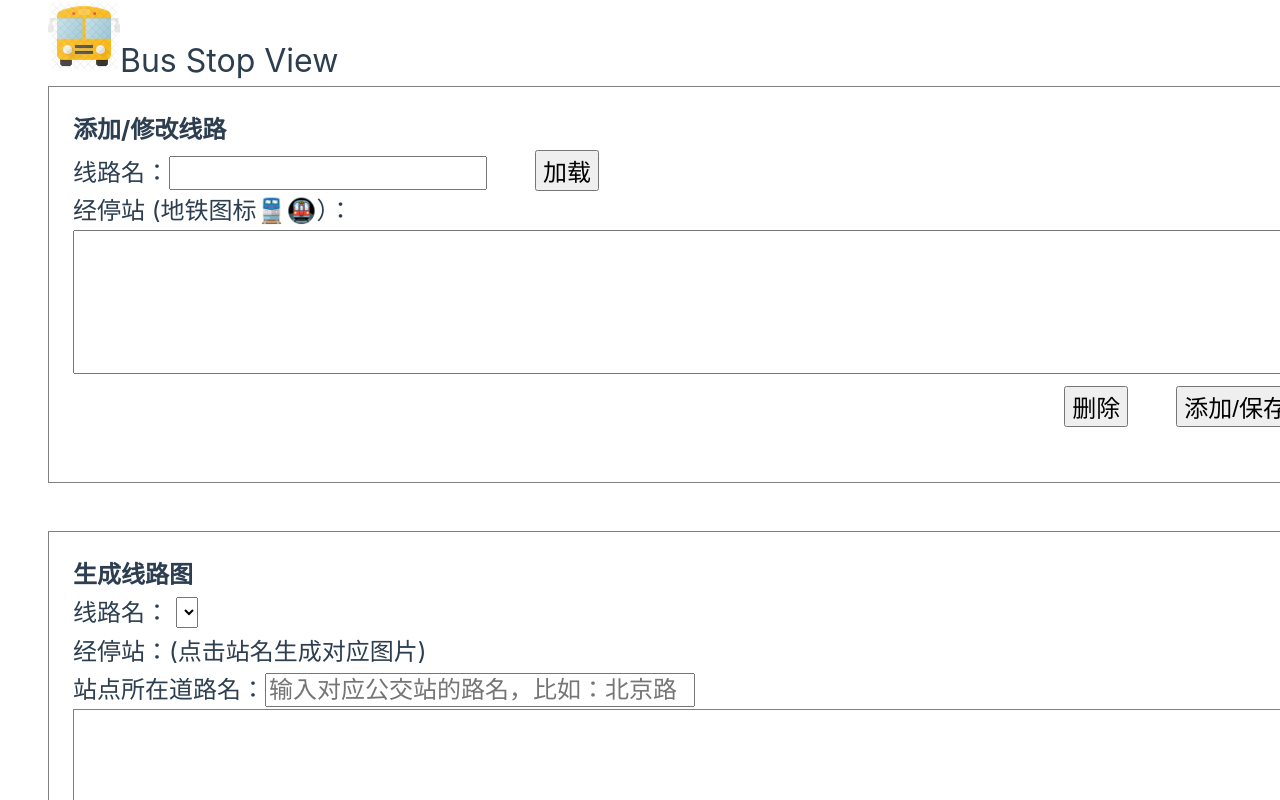
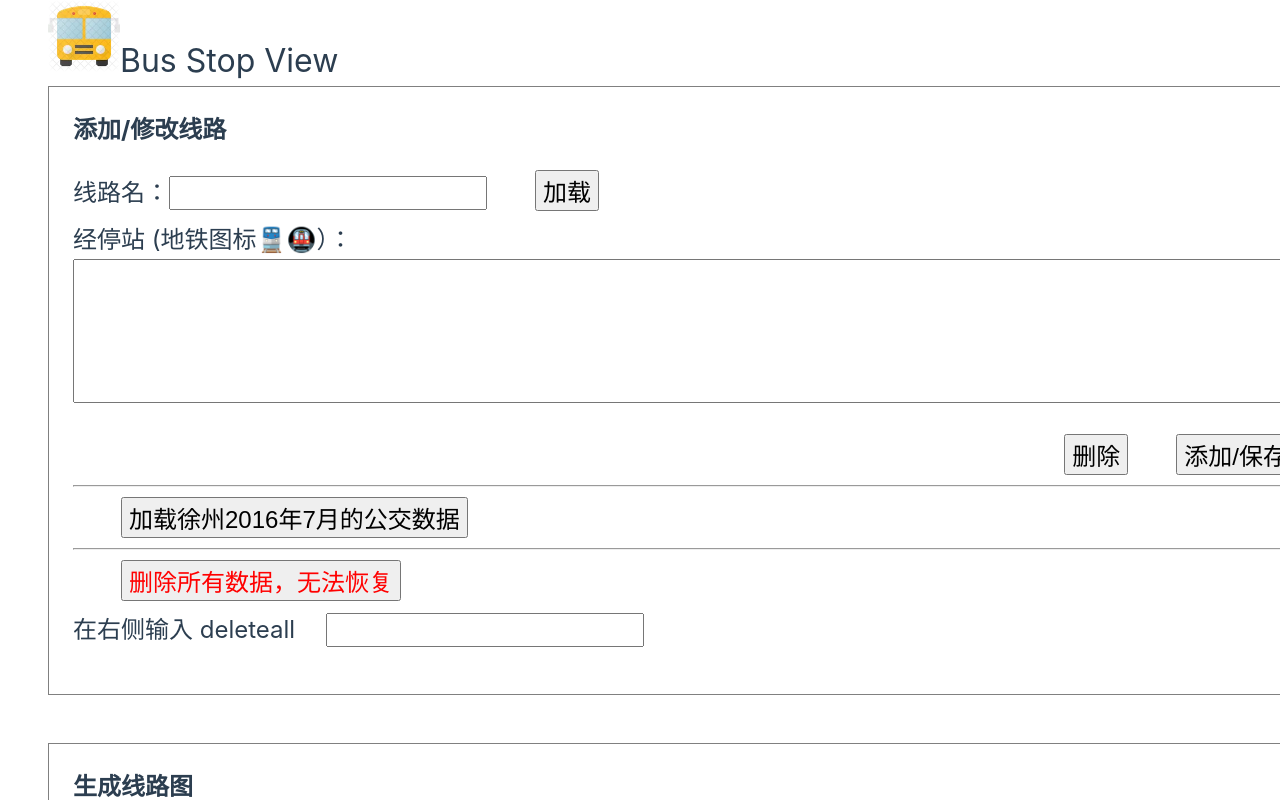
Before and after one commit to z7z8th/bus-stop-view, a Vue app: page / in a window 1280 px wide. Shown: the top 800 px of the page. Built offline with nearby package versions, Linux system fonts and the light colour scheme; what jquery-csv would draw is missing.

Commit message:
delete all data function

```diff
--- a/src/components/BusEditLine.vue
+++ b/src/components/BusEditLine.vue
@@ -2,7 +2,7 @@
 const emit = defineEmits(['updateBusList'])
 
 import { ref } from 'vue'
-import { busAddLine, busDeleteLine, busGetBusStops } from './BusStopStor.js'
+import { busAddLine, busDeleteLine, busGetBusStops, deleteAllLines } from './BusStopStor.js'
 import { EventBusTool } from './EventBus.js';
 import { addTestData } from './BusTestData.js';
 
@@ -11,6 +11,7 @@ eventBus.subscribe('line-change', (bname) => { busName.value = bname; loadLine()
 
 const busName = ref('')
 const busStopsStr = ref('')
+const confirmClear = ref('')
 
 function parseBusStopsStr(str) {
     if (!str)
@@ -61,7 +62,18 @@ function deleteLine() {
     eventBus.publish('message', 'info', '删除成功')
 }
 
-setTimeout(addTestData, 0, saveLineStr)
+function deleteAll() {
+    if (confirmClear.value != 'deleteall') {
+        eventBus.publish('message', 'info', '请输入deleteall')
+        return
+    }
+    confirmClear.value = ''
+    deleteAllLines()
+    emit('updateBusList')
+    eventBus.publish('message', 'info', '清空成功')
+}
+
+// setTimeout(addTestData, 0, saveLineStr)
 
 </script>
 
@@ -80,16 +92,26 @@ setTimeout(addTestData, 0, saveLineStr)
             <button class="right" id="save" @click="saveLine">添加/保存</button>
             <button class="right" id="save" @click="deleteLine">删除</button>
         </div>
+        <div>
+            <hr>
+            <button @click="() => addTestData(saveLineStr)">加载徐州2016年7月的公交数据</button><br>
+            <hr>
+            <button @click="deleteAll" class="delete">删除所有数据，无法恢复</button><br>
+            <span>在右侧输入 deleteall &emsp;</span><input type="text" v-model="confirmClear">
+        </div>
     </div>
 </template>
 
 <style scoped>
 div {
-    padding-bottom: 1.5rem;
+    padding-top: 10px;
+    padding-bottom: 10px;
 }
 
 button {
     margin-left: 2rem;
+    margin-bottom: 10px;
+    margin-top: 10px;
 }
 
 button.right {
@@ -99,4 +121,12 @@ button.right {
 .label-ex {
     display: block;
 }
+
+hr {
+    width: 100%;
+}
+
+.delete {
+    color: red;
+}
 </style>
--- a/src/components/BusStopStor.js
+++ b/src/components/BusStopStor.js
@@ -21,9 +21,17 @@ async function openDB() {
   let db = await promiseReq(request)
   return db
 }
+
 async function openDBStore() {
   let store = (await openDB()).transaction(DB_STORE, 'readwrite').objectStore(DB_STORE)
   return store
+}
+
+async function deleteAllLines() {
+  console.log('deleteAllLines')
+
+  let store = await openDBStore()
+  return await promiseReq(store.clear())
 }
 
 // async function busAddTestData(store) {
@@ -77,4 +85,4 @@ async function busGetBusStops(busName) {
   let record = await promiseReq(store.get(busName))
   return record && record.stops
 }
-export { busAddLine, busDeleteLine, busGetBusList, busGetBusStops }
+export { busAddLine, busDeleteLine, busGetBusList, busGetBusStops, deleteAllLines }
```
